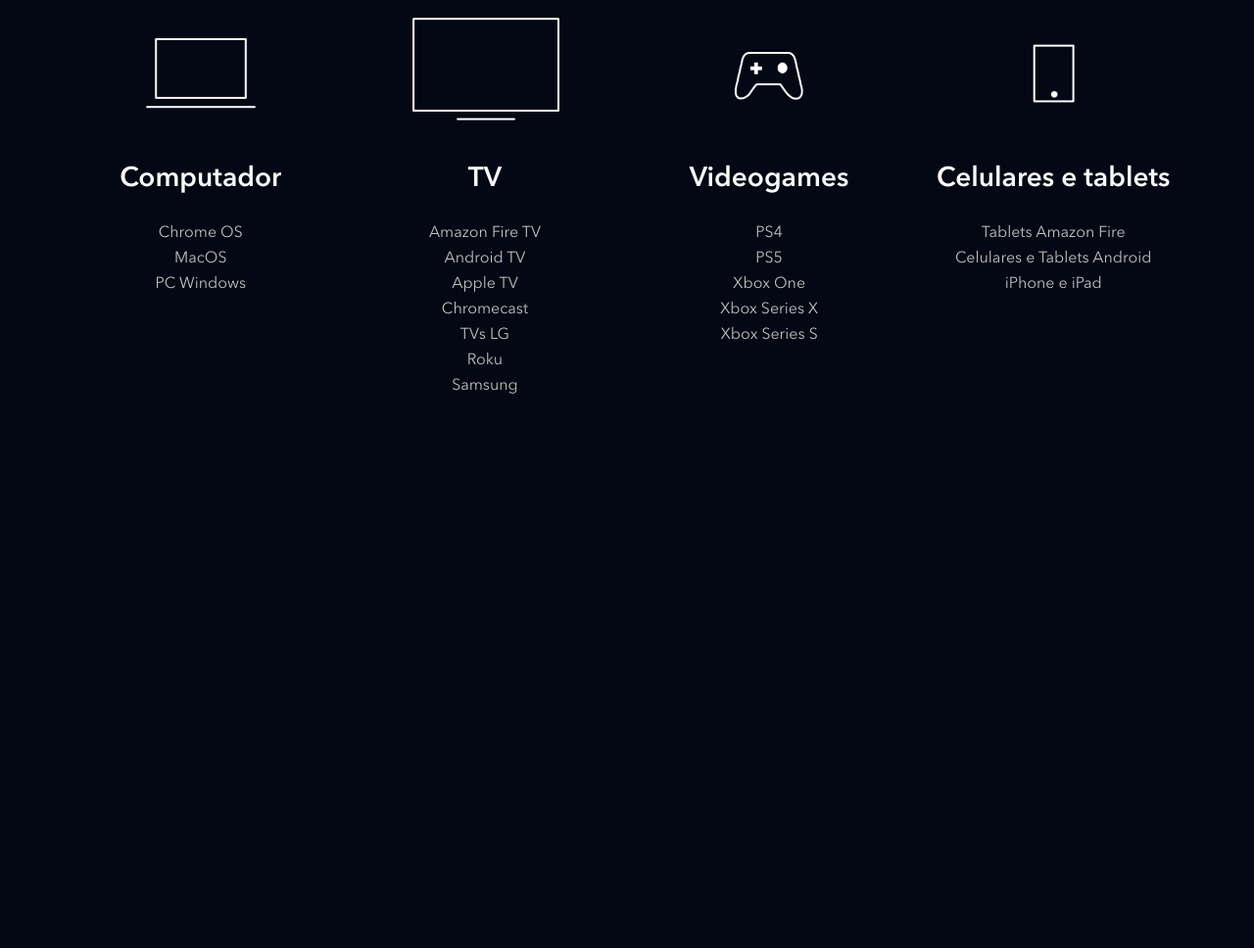
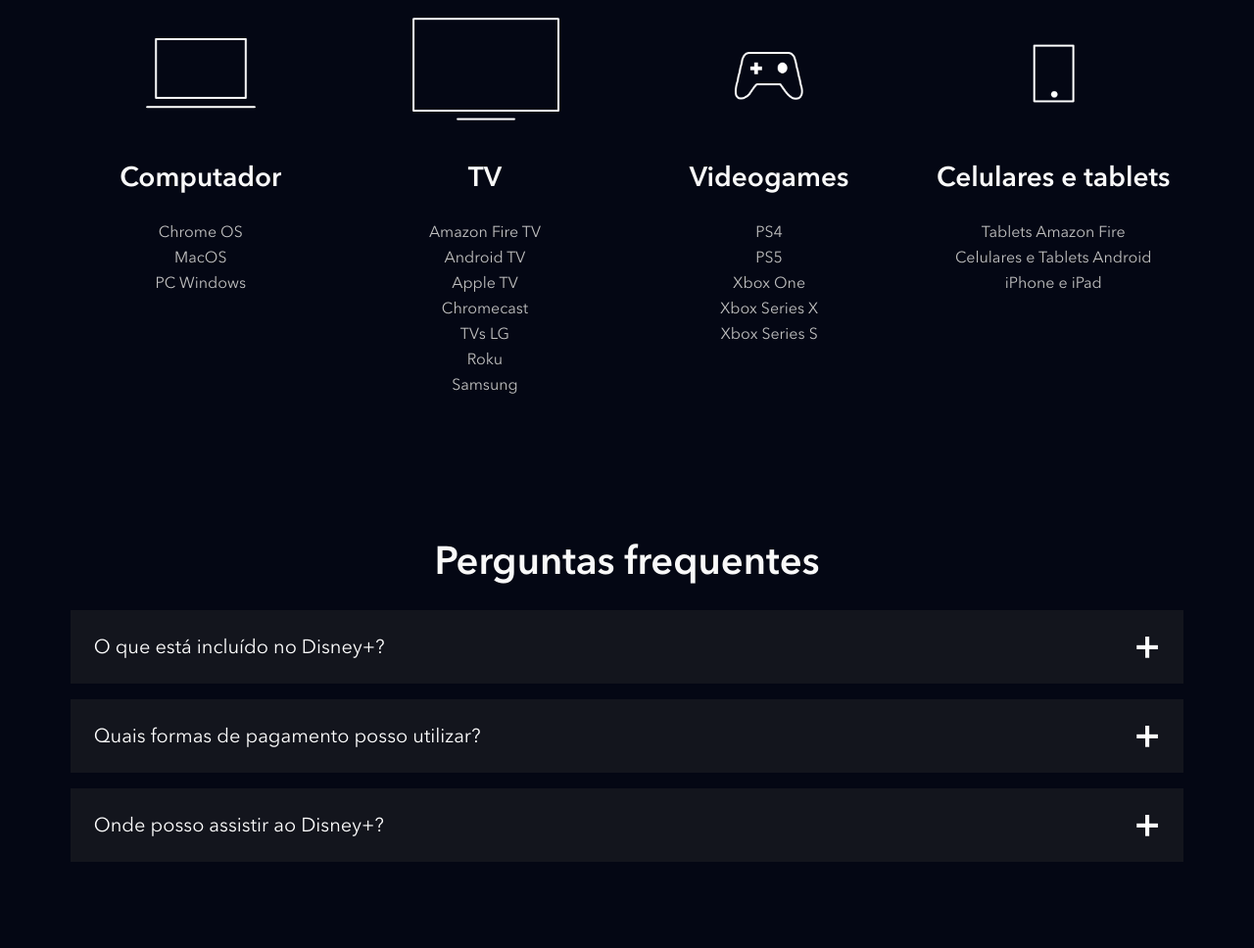
Before and after one commit to Li-Mateus/disneyplus_clone, a website: page index.html in a window 1280 px wide. Shown: the part 3913-4881 px from the top of the page at 98% size. Before the commit the page ends 4390 px from the top, so only its background shows below. Drawn offline with nearby package versions, Linux system fonts and the light colour scheme; files that its build step writes are made by us from their sources; files whose address does not match are found by name.

Commit message:
Criando a seção "faq"

```diff
--- a/index.html
+++ b/index.html
@@ -209,6 +209,50 @@
             </li>
         </ul>
     </section>
+    <section class="faq">
+        <h2 class="title">Perguntas frequentes</h2>
+        <ul class="faq__questions">
+            <li class="faq__questions__item">
+                <div class="faq__questions__item__question" data-faq-question>
+                    O que está incluído no Disney+?
+                </div>
+                <div class="faq__questions__item__answer text">
+                    Benefícios de assinar o Disney+:
+                    <ul>
+                        <li>
+                            Estreias de filmes, séries originais e clássicos da Disney, Pixar, Marvel, Star Wars, National Geographic e Star.
+                        </li>
+                        <li>
+                            Os torneios mais importantes do mundo e programas da ESPN ao vivo.
+                        </li>
+                        <li>
+                            Até quatro telas ao mesmo tempo com o Disney+ Premium, e até duas com o Disney+ Padrão.
+                        </li>
+                        <li>
+                            Downloads, criação de perfis e controle parental para personalizar a experiência por idade, de acordo com o seu plano.
+                        </li>
+                    </ul>
+                </div>
+            </li>
+            <li class="faq__questions__item">
+                <div class="faq__questions__item__question" data-faq-question>
+                    Quais formas de pagamento posso utilizar?
+                </div>
+                <div class="faq__questions__item__answer text">
+                    Você pode pagar com cartão de crédito, débito ou Mercado Pago, ou por meio de empresas parceiras, como Mercado Livre e provedores locais de TV, telefone e internet.
+                </div>
+            </li>
+            <li class="faq__questions__item">
+                <div class="faq__questions__item__question" data-faq-question>
+                    Onde posso assistir ao Disney+?
+                </div>
+                <div class="faq__questions__item__answer text">
+                    O aplicativo do Disney+ está disponível em dispositivos móveis, navegadores, videogames, decodificadores e smart TVs. Confira a <a href="#">lista completa de dispositivos compatíveis na Central de Ajuda.</a>
+                </div>
+            </li>
+        </ul>
+    </section>
+
     <script src="./src/main.js"></script>
 </body>
 </html>
--- a/src/main.js
+++ b/src/main.js
@@ -1,5 +1,6 @@
 document.addEventListener('DOMContentLoaded', function() {
     const buttons = document.querySelectorAll('[data-tab-button]');
+    const questions = document.querySelectorAll('[data-faq-question]');
 
     for (let i = 0; i < buttons.length; i++) {
         buttons[i].addEventListener('click', function(botao) {
@@ -11,7 +12,18 @@
             botao.target.classList.add('shows__tabs__button--is-active');
         })
     }
+
+    for (let i = 0; i < questions.length; i++) {
+        questions[i].addEventListener('click', abreOuFechaResposta);
+    }
 })
+
+function abreOuFechaResposta(elemento) {
+    const classe = 'faq__questions__item--is-open';
+    const elementoPai = elemento.target.parentNode;
+
+    elementoPai.classList.toggle(classe);
+}
 
 function escondeAbas() {
     const tabsContainer = document.querySelectorAll('[data-tab-id]');
--- /dev/null
+++ b/src/styles/_faq.scss
@@ -0,0 +1,67 @@
+.faq {
+    padding: 5.6vw;
+
+    h2 {
+        text-align: center;
+        margin-bottom: 24px;
+    }
+
+    &__questions {
+        &__item {
+            background-color: #13151d;
+            margin-bottom: 16px;
+
+            &__question {
+                color: #fff;
+                font-size: 20px;
+                padding: 24px;
+                display: block;
+                cursor: pointer;
+                position: relative;
+
+                &::after {
+                    content: '+';
+                    position: absolute;
+                    top: 0;
+                    right: 24px;
+                    height: 100%;
+                    display: flex;
+                    align-items: center;
+                    font-size: 40px;
+                    font-weight: bold;
+                }
+            }
+
+            &__answer {
+                height: 0;
+                overflow: hidden;
+                padding: 0 24px;
+                transition: heigth, .4s ease;
+
+                ul {
+                    list-style: disc;
+                    margin-left: 24px;
+
+                    li {
+                        margin: 20px 0;
+                    }
+                }
+
+                a {
+                    color: #fff;
+                }
+            }
+
+            &--is-open {
+                .faq__questions__item__question::after {
+                    content: '-';
+                }
+                .faq__questions__item__answer {
+                    height: auto;
+                    padding-bottom: 24px;
+                    transition: height, .4s ease;
+                }
+            }
+        }
+    }
+}
--- a/src/styles/main.scss
+++ b/src/styles/main.scss
@@ -3,6 +3,7 @@
 @use 'shows';
 @use 'plans';
 @use 'available-devices';
+@use 'faq';
 
 @font-face {
     font-family: Avenir;
```
